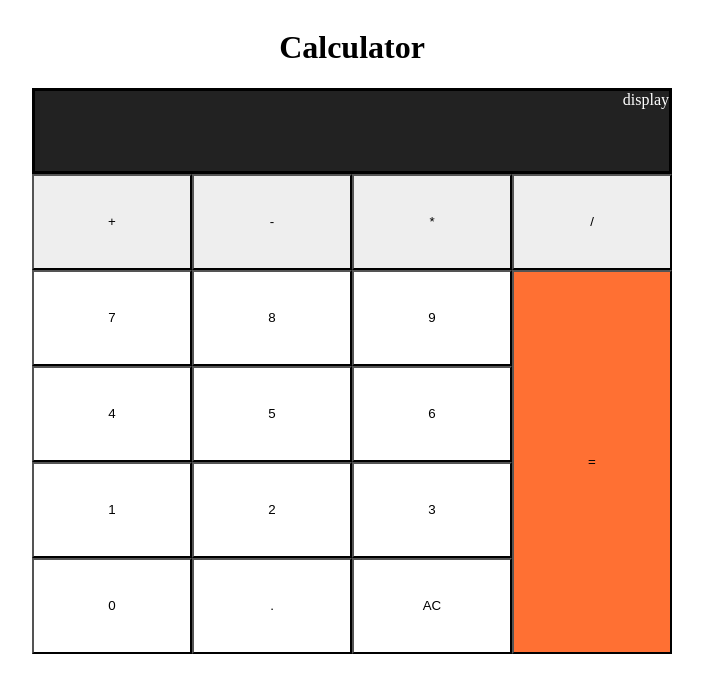
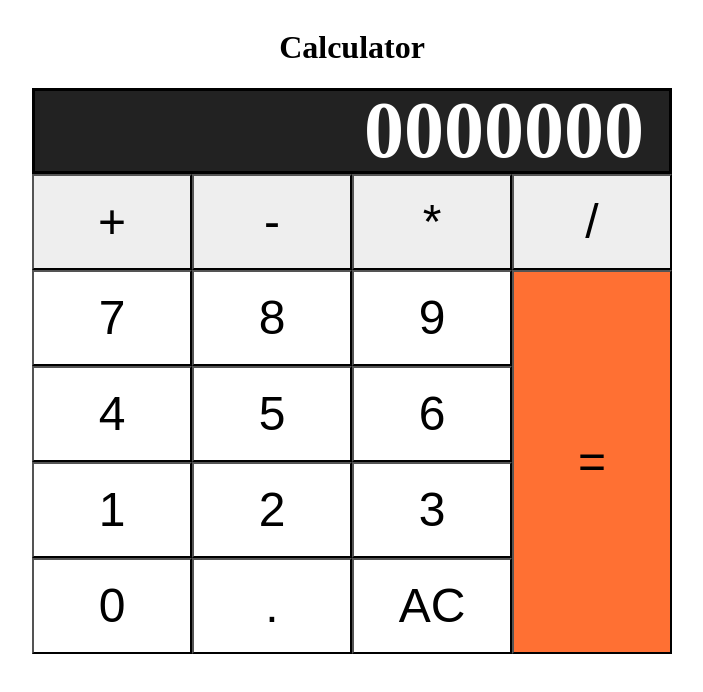
Before and after one commit to DanielKolocka/odin-calculator, a plain HTML site: page index.html in a window 1280 px wide. Shown: the whole page, without its empty margins (288-991 px from the left). Drawn offline with Linux system fonts and the light colour scheme.

Commit message:
update styling on calculator

```diff
--- a/index.html
+++ b/index.html
@@ -10,7 +10,9 @@
 <body>
     <h1>Calculator</h1>
     <div class="calculator">
-        <div class="display">display</div>
+        <div class="display">
+            <h1 class="displayText">0000000</h1>
+        </div>
         <div class="buttons">
             <button class="operator" id="+">+</button>
             <button class="number" id="7">7</button>
--- a/styles.css
+++ b/styles.css
@@ -23,6 +23,16 @@ body {
     background-color: #222222;
     color: #fff;
     text-align: right;
+    /* font-size: 2em;   */
+    /* align-items: center;   */
+    display: flex;
+    justify-content: right;
+    align-items: center;
+}
+
+.displayText {
+    font-size: 5em;
+    margin: 25px;
 }
 
 .buttons {
@@ -40,6 +50,8 @@ button {
     width: 25%;
     padding: 0;
     background-color: #fff;
+    /* font-size: 300%; */
+    font-size: 3em;
 }
 
 #equals {
```
